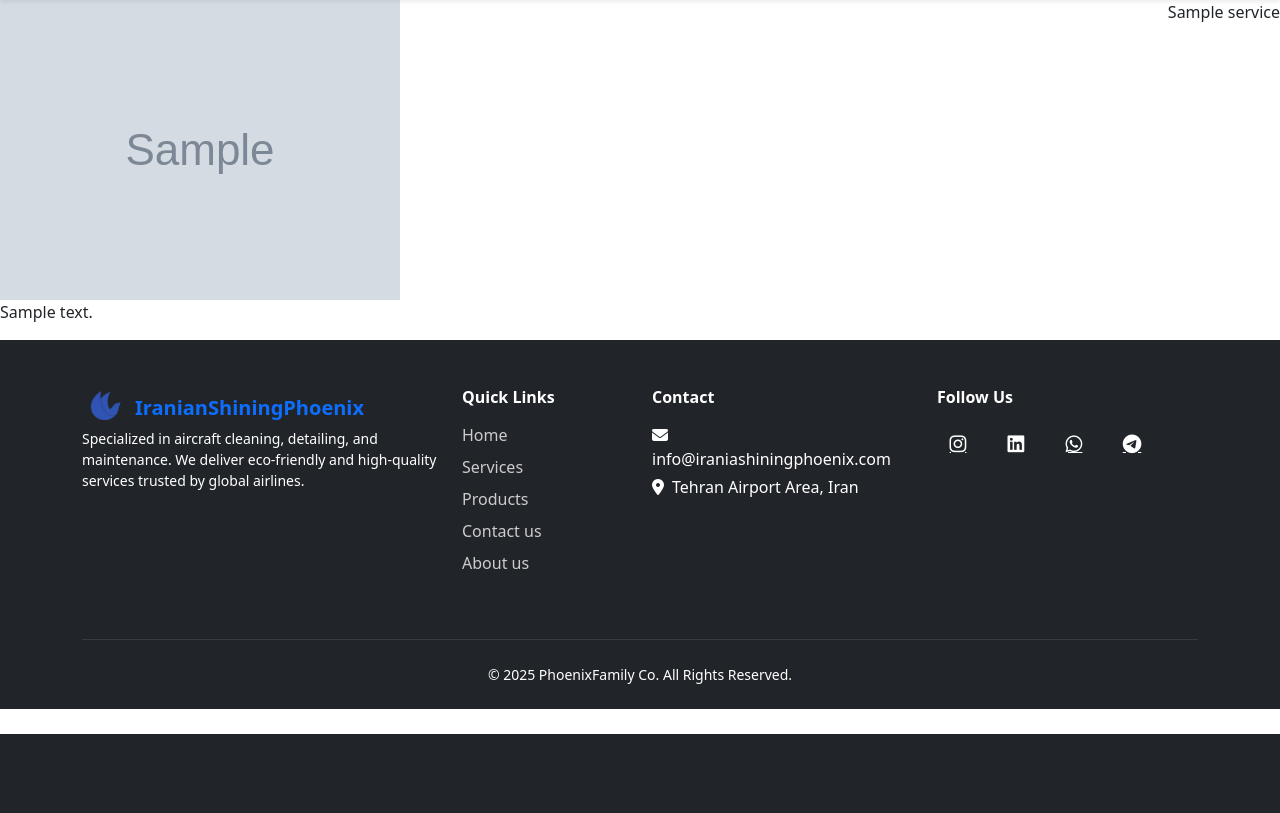
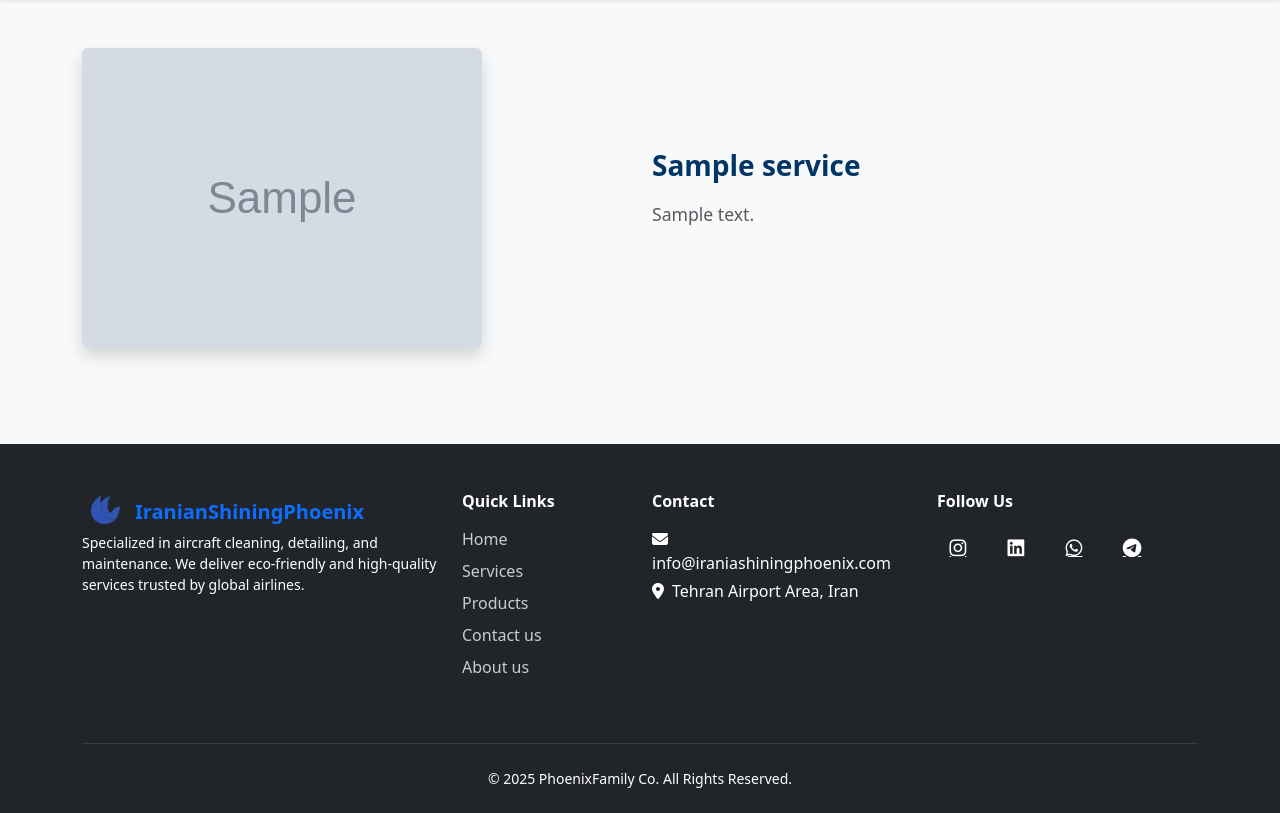
Before and after one commit to phoenixfamily/ISPX, a Django app: page /en/auth/1/ in a window 1280 px wide. Shown: the part 66-879 px from the top of the page. Before the commit the page ends 800 px from the top, so only its background shows below. Run offline with Django 5.2, Linux system fonts and the light colour scheme; tables that the repository leaves empty hold one stand-in row (values such as "Sample post"); grey boxes marked "Sample" are stand-in pictures; parts of the project's set-up code (start-up, migrations or seed data) failed here and were passed over; some libraries are stand-ins or nearby versions.

Commit message:
product  changed

```diff
--- a/static/css/style.css
+++ b/static/css/style.css
@@ -438,3 +438,16 @@ body.dark-mode {
 .product-video video {
     border: 2px solid #0071c2;
 }
+
+.services-list {
+    background-color: #f8f9fa;
+}
+
+.services-list h3 {
+    color: #003566;
+}
+
+.services-list p {
+    font-size: 1.1rem;
+    line-height: 1.8;
+}
--- a/templates/services.html
+++ b/templates/services.html
@@ -52,53 +52,29 @@
 {% endblock %}
 
 {% block content %}
-
-<div class="listHolder">
+<section class="services-list py-5">
+  <div class="container">
 
     {% for x in services %}
+      <div class="row align-items-center mb-5 flex-lg-row{% if forloop.counter0|divisibleby:2 %} {% else %}-reverse{% endif %}">
 
-        {% if forloop.counter0|divisibleby:2 %}
-
-    <div class="listItem">
-
-        <div class="listTitle" style="float:right;">
-            {{ x.title }}
+        <!-- تصویر -->
+        <div class="col-lg-6 mb-4 mb-lg-0">
+          <img src="/media/{{ x.image }}" alt="{{ x.title }}" class="img-fluid rounded shadow">
         </div>
 
-        <div class="listContent">
-
-        <img src="/media/{{ x.image }}" class="listImg">
-
-        <p class="listInfo">
-            {{ x.description }}
-        </p>
-
-        </div>
-    </div>
-            {% else %}
-
-         <div class="listItem" dir="rtl">
-
-        <div class="listTitle" style="float:left;">
-            {{ x.title }}
+        <!-- متن -->
+        <div class="col-lg-6">
+          <h3 class="fw-bold mb-3">{{ x.title }}</h3>
+          <p class="text-muted">{{ x.description }}</p>
         </div>
 
-        <div class="listContent">
-
-        <img src="/media/{{ x.image }}" class="listImg">
-
-        <p class="listInfo">
-            {{ x.description }}
-        </p>
-            </div>
-
-         </div>
-
-        {% endif %}
-
+      </div>
     {% endfor %}
 
-</div>
+  </div>
+</section>
+
 
 {% endblock %}
 
```
